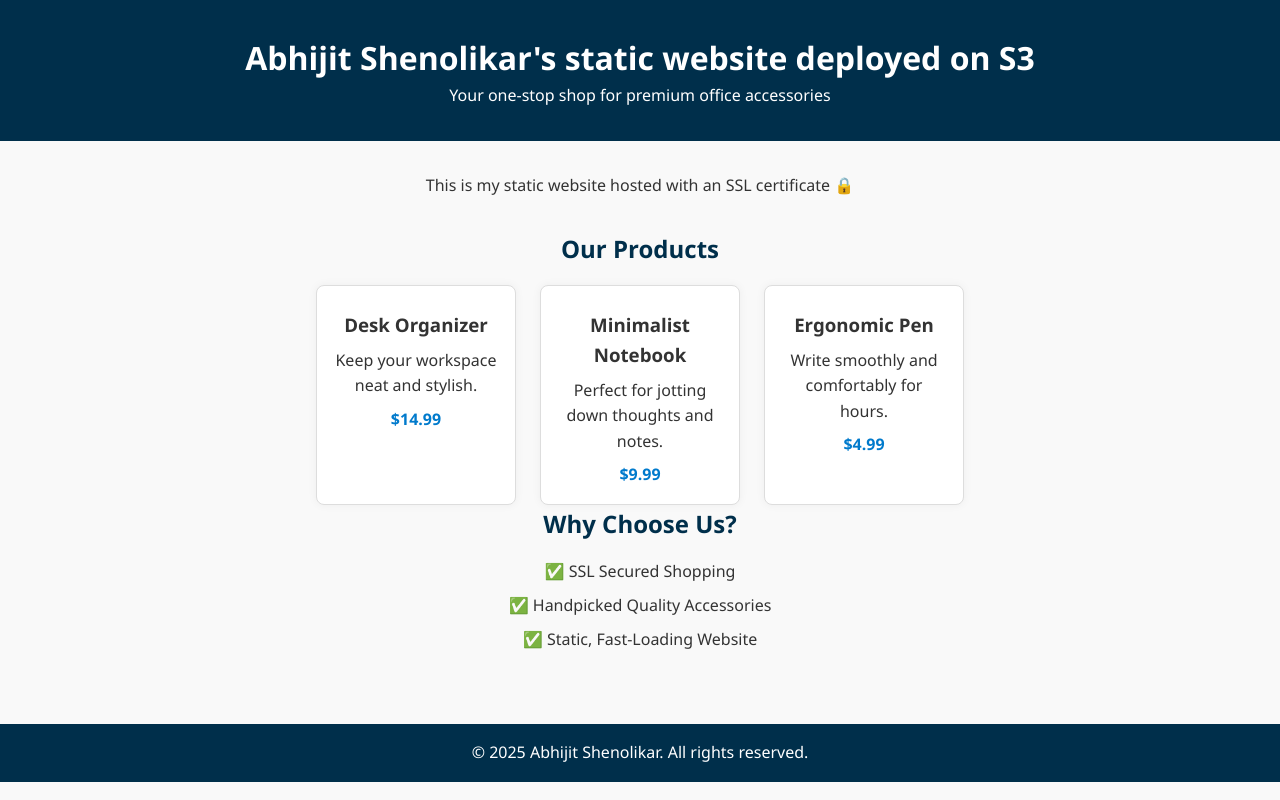
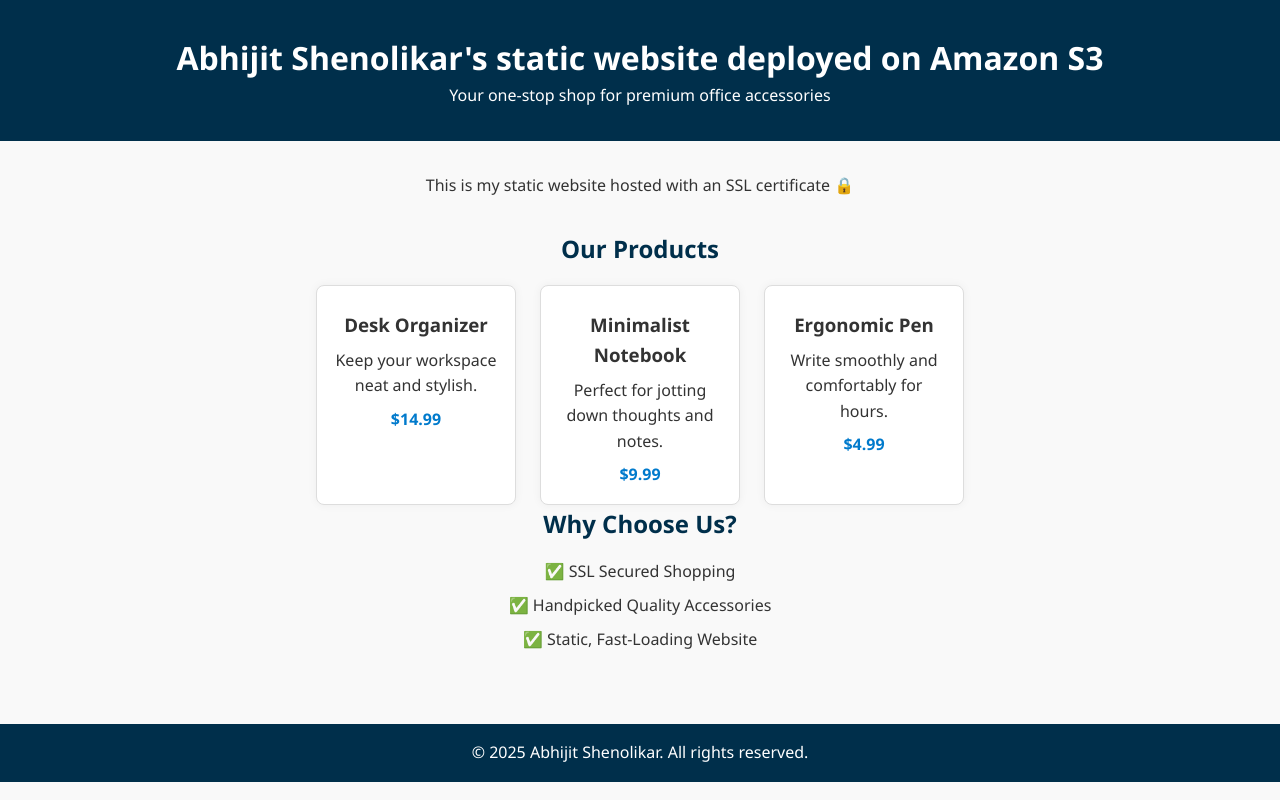
Before and after one commit to abhijitshenolikar/static-website, a plain HTML site: page website/index.html in a window 1280 px wide. Drawn offline with Linux system fonts and the light colour scheme.

Commit message:
updated index.html added Amazon in header

```diff
--- a/website/index.html
+++ b/website/index.html
@@ -8,7 +8,7 @@
 </head>
 <body>
   <header>
-    <h1>Abhijit Shenolikar's static website deployed on S3</h1>
+    <h1>Abhijit Shenolikar's static website deployed on Amazon S3</h1>
     <p>Your one-stop shop for premium office accessories</p>
   </header>
 
```
